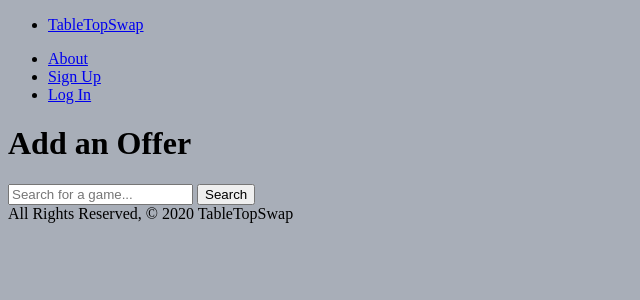
After one commit to JamWheat/table-top-swap, a Django app: page /games/search/ in a window 1280 px wide. The commit adds this page. Shown: the top 300 px of the page, without its empty margins (0-640 px from the left). Run offline with Django 3.2, Linux system fonts and the light colour scheme.

Commit message:
stub up search BGG functionality

```diff
--- a/main_app/templates/base.html
+++ b/main_app/templates/base.html
@@ -14,11 +14,12 @@
     <nav>
       <div>
         <ul>
-          <li><a href="/">TableTopSwap</a></li>
+          <li><a href="{% url 'home' %}">TableTopSwap</a></li>
         </ul>
         <ul>
           <li><a href="{% url 'about' %}">About</a></li>
           {% if user.is_authenticated %}
+            <li><a href="{% url 'games_search' %}">Add an Offer</a></li>
             <li><a href="{% url 'logout' %}">Log Out</a></li>
           {% else %}
             <li><a href="{% url 'signup' %}">Sign Up</a></li>
--- /dev/null
+++ b/main_app/templates/games_search.html
@@ -0,0 +1,15 @@
+{% extends 'base.html' %}
+
+{% block title %}Add an Offer{% endblock %}
+
+{% block content %}
+
+<h1>Add an Offer</h1>
+
+<form method="POST">
+  {% csrf_token %}
+  <input type='text' name="query" placeholder="Search for a game...">
+  <input type="submit" value="Search">
+</form>
+
+{% endblock %}
--- a/main_app/templates/registration/signup.html
+++ b/main_app/templates/registration/signup.html
@@ -6,6 +6,8 @@
 
 <h1>Sign Up</h1>
 
+{% if error_message %}<p class="red-text">{{ error_message }}</p>{% endif %}
+
 <form method="post" action="{% url 'signup' %}">
   {% csrf_token %}
   {{ form.as_p }}
--- a/main_app/urls.py
+++ b/main_app/urls.py
@@ -7,4 +7,6 @@ urlpatterns = [
   # basic views
   path('', views.home, name='home'),
   path('about/', views.about, name='about'),
+  # game views
+  path('games/search/', views.games_search, name='games_search')
 ]
--- a/main_app/views.py
+++ b/main_app/views.py
@@ -1,8 +1,9 @@
-from django.shortcuts import render
+from django.shortcuts import render, redirect
 from django.contrib.auth import login
 from django.contrib.auth.forms import UserCreationForm
 from django.contrib.auth.decorators import login_required
 from django.contrib.auth.mixins import LoginRequiredMixin
+
 
 # to protect view functions: decorate with @login_required
 # to protect view classes: put LoginRequiredMixin, into the class inheritance
@@ -16,7 +17,7 @@ def signup(request):
     if form.is_valid():
       user = form.save()
       login(request, user)
-      return redirect('index')
+      return redirect('home')
     else:
       error_message = 'Invalid sign up - try again'
   form = UserCreationForm()
@@ -32,3 +33,8 @@ def home(request):
 
 def about(request):
   return render(request, 'about.html')
+
+# games views
+
+def games_search(request):
+  return render(request, 'games_search.html')
```
Also changed, not shown: main_app/games_search.py (added, +15 -0 lines), main_app/forms.py (added).
